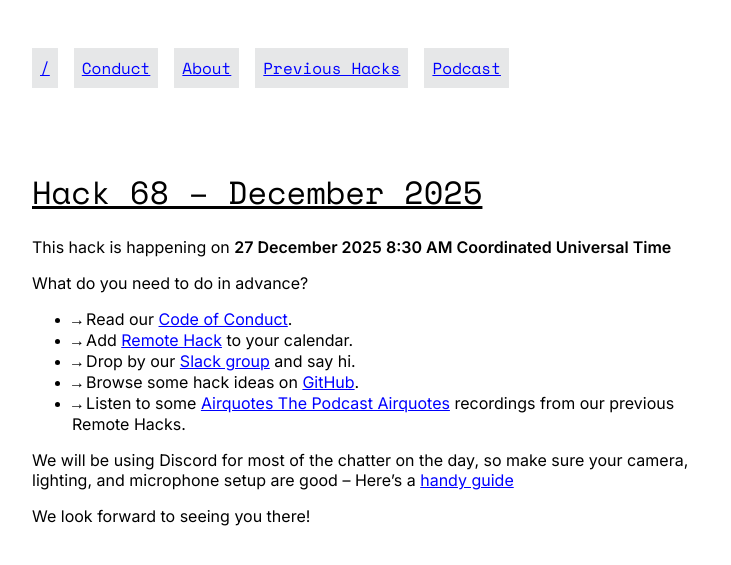
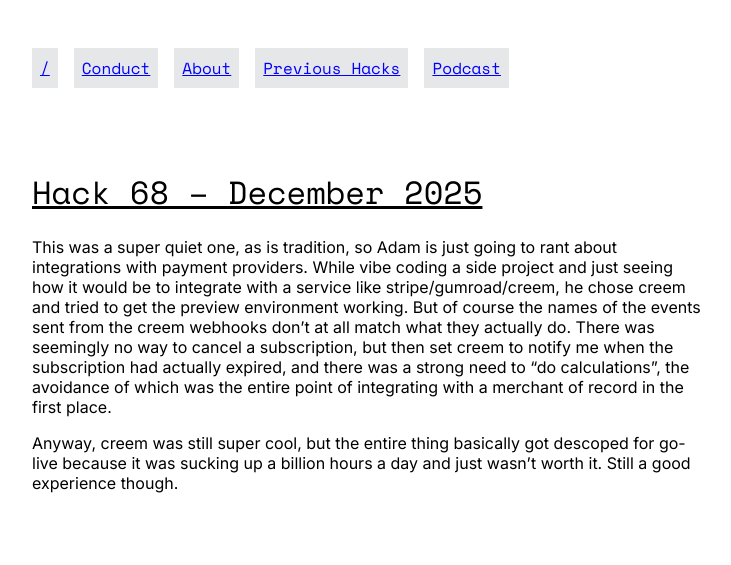
Before and after one commit to remotehack/remotehack.github.io, a Jekyll site: the page built from _hacks/68.md, in a window 1280 px wide. Shown: the top 565 px of the page, without its empty margins (272-1003 px from the left). Built offline with Jekyll 4.4.1, drawn with Linux system fonts in a browser that asks for light colours.

Commit message:
Add rant about December 2025

```diff
--- a/_hacks/68.md
+++ b/_hacks/68.md
@@ -1,5 +1,8 @@
 ---
 hack_number: 68
 date: 2025-12-27
-upcoming: true
 ---
+
+This was a super quiet one, as is tradition, so Adam is just going to rant about integrations with payment providers. While vibe coding a side project and just seeing how it would be to integrate with a service like stripe/gumroad/creem, he chose creem and tried to get the preview environment working. But of course the names of the events sent from the creem webhooks don't at all match what they actually do. There was seemingly no way to cancel a subscription, but then set creem to notify me when the subscription had actually expired, and there was a strong need to "do calculations", the avoidance of which was the entire point of integrating with a merchant of record in the first place.
+
+Anyway, creem was still super cool, but the entire thing basically got descoped for go-live because it was sucking up a billion hours a day and just wasn't worth it. Still a good experience though.
```
